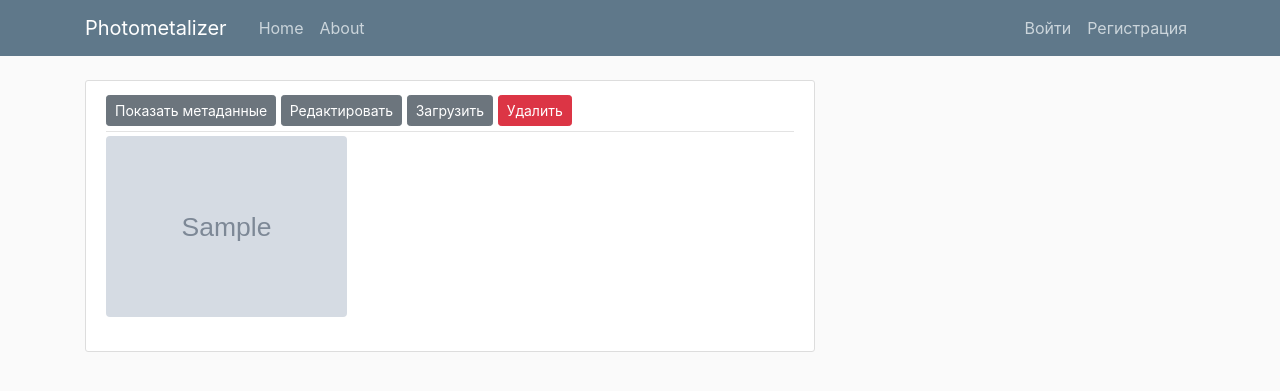
After one commit to Flantropy/photometalizer, a Django app: page /photos/1/ in a window 1280 px wide. The commit adds this page. Shown: the top 391 px of the page. Run offline with Django 3.2, Linux system fonts and the light colour scheme; tables that the repository leaves empty hold one stand-in row (values such as "Sample post"); grey boxes marked "Sample" are stand-in pictures; some libraries are stand-ins or nearby versions.

Commit message:
list and detail view for photos

```diff
--- a/config/settings.py
+++ b/config/settings.py
@@ -105,6 +105,9 @@ AWS_DEFAULT_ACL = None
 AWS_S3_REGION_NAME = "eu-north-1"
 
 DEFAULT_FILE_STORAGE = os.environ.get('DEFAULT_FILE_STORAGE')
+DATA_UPLOAD_MAX_MEMORY_SIZE = 1024 * 1024 * 10  # 10M
+DATA_UPLOAD_MAX_NUMBER_FIELDS = 10
+FILE_UPLOAD_MAX_MEMORY_SIZE = DATA_UPLOAD_MAX_MEMORY_SIZE
 
 EMAIL_BACKEND = 'django.core.mail.backends.smtp.EmailBackend'
 EMAIL_HOST = 'smtp.gmail.com'
--- a/photometa/urls.py
+++ b/photometa/urls.py
@@ -1,9 +1,9 @@
 from django.urls import path
-from .views import home, gallery
+from .views import home, PhotoDetailView, PhotoListView
 
 
 urlpatterns = [
     path('', home, name='home'),
-    path('gallery/', gallery, name='gallery'),
-
+    path('photos/', PhotoListView.as_view(), name='photos'),
+    path('photos/<int:pk>/', PhotoDetailView.as_view(), name='photo-detail')
 ]
--- a/photometa/views.py
+++ b/photometa/views.py
@@ -1,7 +1,9 @@
 from django.contrib import messages
 from django.shortcuts import render, redirect
+from django.views.generic import DetailView, ListView
 from .forms import ImageUploadForm
 from .models import Image
+
 
 def home(request):
     return render(request, 'photometa/base.html')
@@ -21,9 +23,23 @@ def gallery(request):
         photo_upload_form = ImageUploadForm()
 
     user_photos = Image.objects.filter(owner=request.user)
-    user_photos_urls = [obj.img.url for obj in user_photos]
+    user_photos = [obj.img for obj in user_photos if obj.img]
     context = {
-        'user_photos_urls': user_photos_urls,
+        'user_photos': user_photos,
         'photo_upload_form': photo_upload_form
     }
-    return render(request, 'photometa/gallery.html', context)
+    return render(request, 'photometa/image_list.html', context)
+
+
+class PhotoListView(ListView):
+    model = Image
+    queryset = Image.objects.all()
+    extra_context = {
+        'images': Image.objects.all()
+    }
+
+
+class PhotoDetailView(DetailView):
+    model = Image
+    template_name = 'photometa/photo_detail.html'
+    context_object_name = 'photo'
--- a/requirements.txt
+++ b/requirements.txt
@@ -6,9 +6,11 @@ Django==3.2.4
 django-crispy-forms==1.11.2
 django-heroku==0.3.1
 django-storages==1.11.1
+exif==1.2.2
 gunicorn==20.1.0
 jmespath==0.10.0
 Pillow==8.2.0
+plum-py==0.3.1
 psycopg2==2.8.6
 python-dateutil==2.8.1
 python-dotenv==0.17.1
--- a/templates/photometa/base.html
+++ b/templates/photometa/base.html
@@ -58,8 +58,10 @@
         <div class="col-md-4">
             <div class="content-section">
                 <ul class="list-group">
-                    <li class="list-group-item list-group-item-light"><a href="{% url 'gallery' %}">Мои фото</a></li>
-                    <li class="list-group-item list-group-item-light">Настройки</li>
+                    <li class="list-group-item list-group-item-light"><a href="{% url 'photos' %}">Мои фото</a></li>
+                    <li class="list-group-item list-group-item-light"><a href="#">Удалить все метаданные</a></li>
+                    <li class="list-group-item list-group-item-light"><a href="#">Загрузить новое фото</a></li>
+                    <li class="list-group-item list-group-item-light"><a href="#">Скачать все</a></li>
                 </ul>
             </div>
         </div>
--- /dev/null
+++ b/templates/photometa/photo_detail.html
@@ -0,0 +1,18 @@
+{% extends 'photometa/base.html' %}
+
+{% block content %}
+    <div class="content-section">
+        <div class="article-metadata">
+            <div>
+                <a class="btn btn-secondary btn-sm mt-1 mb-1" href="#">Показать метаданные</a>
+                <a class="btn btn-secondary btn-sm mt-1 mb-1" href="#">Редактировать</a>
+                <a class="btn btn-secondary btn-sm mt-1 mb-1" href="#">Загрузить</a>
+                <a class="btn btn-danger btn-sm mt-1 mb-1" href="#">Удалить</a>
+            </div>
+        </div>
+        <img src="{{ photo.img.url }}"
+             class="w-20 shadow-1-strong rounded mb-4"
+             alt=""
+             width="35%">
+    </div>
+{% endblock content %}
```
Also changed, not shown: templates/photometa/image_list.html (renamed from templates/photometa/gallery.html, +3 -14 lines), photometa/migrations/0002_auto_20210607_0807.py (added), photometa/migrations/0003_auto_20210607_1917.py (added).
